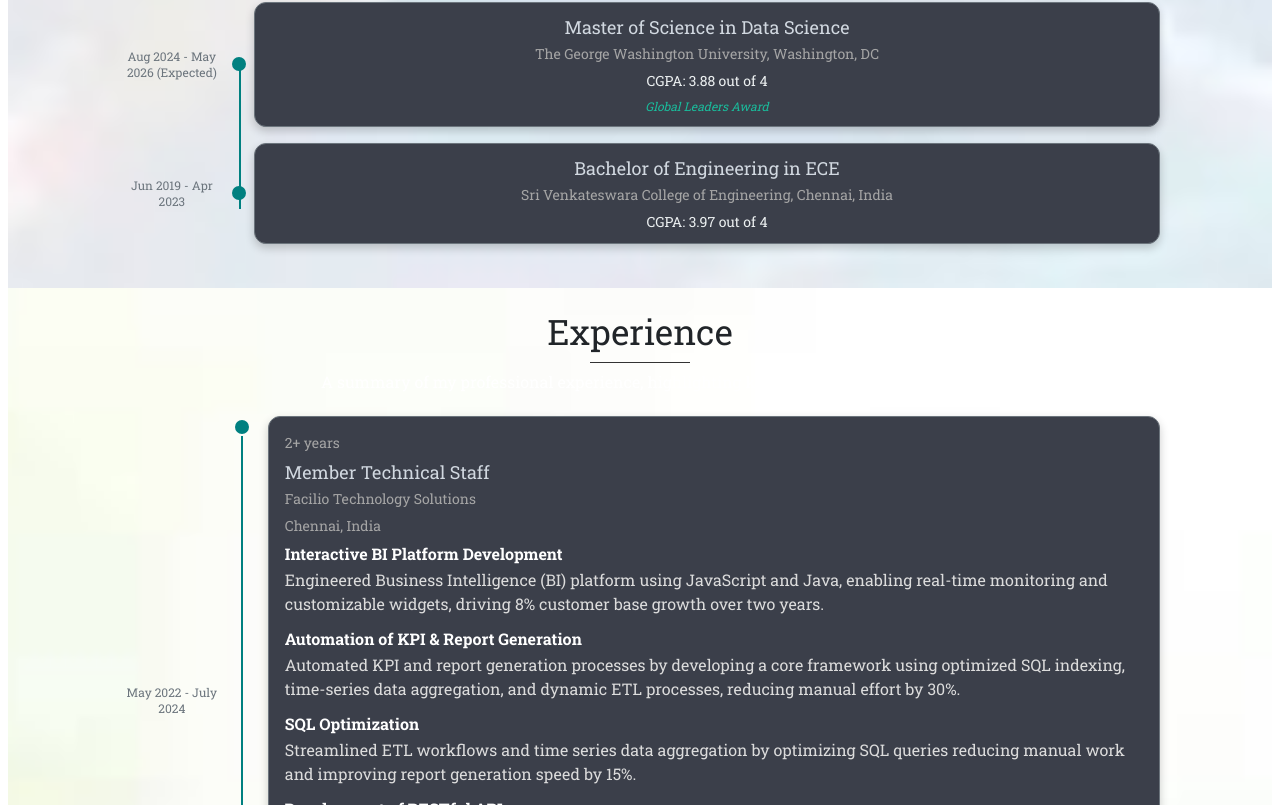
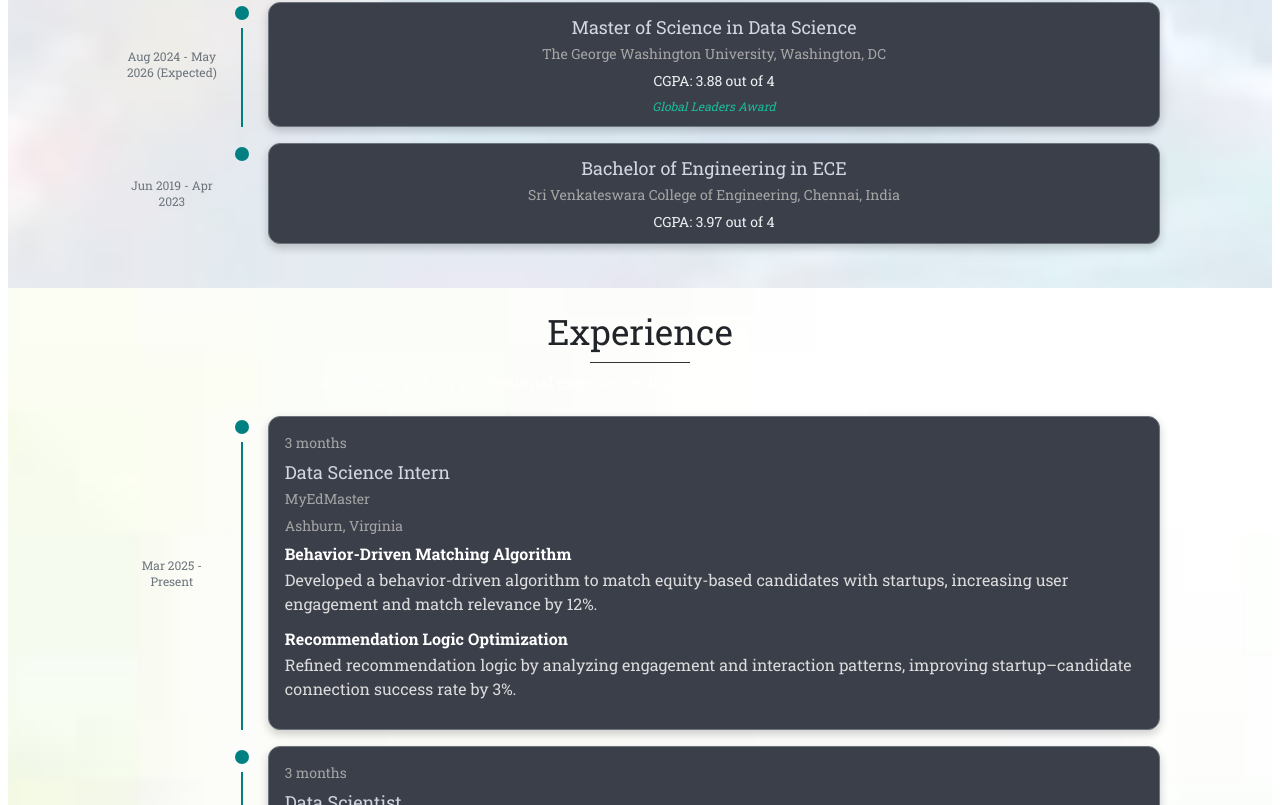
Before and after one commit to hariravi-ds/portfolio_hari, a Vue app: page / in a window 1280 px wide. Shown: the part 1715-2520 px from the top of the page. Built offline with nearby package versions, Linux system fonts and the light colour scheme.

Commit message:
experence changes

```diff
--- a/src/components/About.vue
+++ b/src/components/About.vue
@@ -44,8 +44,9 @@
     <div class="timeline">
       <div v-for="(event, index) in journey" :key="index" class="timeline-item">
         <div class="timeline-date">{{ event.date }}</div>
-        <div style="align-items: center; display: flex">
+        <div class="timeline-icon-wrapper">
           <div class="timeline-point"></div>
+          <div v-if="index !== journey.length - 1" class="timeline-line"></div>
         </div>
         <div class="timeline-content">
           <div class="title">{{ event.title }}</div>
@@ -180,28 +181,29 @@ export default {
   color: #1abc9c;
   font-style: italic;
 }
-
+.timeline-icon-wrapper {
+  position: relative;
+  display: flex;
+  flex-direction: column;
+  align-items: center;
+  margin-top: 4px;
+  margin-right: 8px;
+  width: 20px;
+}
 .timeline-point {
   width: 10px;
   height: 10px;
   background-color: teal;
+  border: 2px solid teal;
   border-radius: 50%;
-  border: 2px solid teal;
   z-index: 1;
-  position: relative;
 }
 
-.timeline-point::before {
-  content: "";
-  position: absolute;
+.timeline-line {
   width: 2px;
-  height: 150px;
+  flex-grow: 1;
   background-color: teal;
-  z-index: -1;
-}
-
-.timeline-item:last-child .timeline-point::before {
-  display: none;
+  margin-top: 8px;
 }
 .project-image {
   width: 500px;
--- a/src/components/Experience.vue
+++ b/src/components/Experience.vue
@@ -53,25 +53,6 @@ export default {
       image: require("@/assets/subtle2.jpeg"),
       journey: [
         {
-          date: "May 2022 - July 2024",
-          experience: "2+ years",
-          title: "Member Technical Staff",
-          work: "Facilio Technology Solutions",
-          location: "Chennai, India",
-          description: {
-            "Interactive BI Platform Development":
-              "Engineered Business Intelligence (BI) platform using JavaScript and Java, enabling real-time monitoring and customizable widgets, driving 8% customer base growth over two years.",
-            "Automation of KPI & Report Generation":
-              "Automated KPI and report generation processes by developing a core framework using optimized SQL indexing, time-series data aggregation, and dynamic ETL processes, reducing manual effort by 30%.",
-            "SQL Optimization":
-              "Streamlined ETL workflows and time series data aggregation by optimizing SQL queries reducing manual work and improving report generation speed by 15%.",
-            "Development of RESTful APIs":
-              "Developed RESTful APIs with well-defined endpoints for internal and external use, leveraging Swagger for documentation and Postman for unit testing, ensuring performance.",
-            "Promotion Ahead of Schedule":
-              "Secured a full-time position three months ahead of the typical promotion timeline after transitioning from an intern role, due to exceptional contributions and consistent performance in project delivery.",
-          },
-        },
-        {
           date: "Mar 2025 - Present",
           experience: "3 months",
           title: "Data Science Intern",
@@ -97,6 +78,25 @@ export default {
               "Conducted anomaly detection using PCA and clustering on energy usage data across 50+ buildings to optimize resource allocation.",
             "Operational Trend Analysis":
               "Applied Random Forest models to uncover operational trends, enhancing decision-making in university-wide energy strategy.",
+          },
+        },
+        {
+          date: "May 2022 - July 2024",
+          experience: "2+ years",
+          title: "Member Technical Staff",
+          work: "Facilio Technology Solutions",
+          location: "Chennai, India",
+          description: {
+            "Interactive BI Platform Development":
+              "Engineered Business Intelligence (BI) platform using JavaScript and Java, enabling real-time monitoring and customizable widgets, driving 8% customer base growth over two years.",
+            "Automation of KPI & Report Generation":
+              "Automated KPI and report generation processes by developing a core framework using optimized SQL indexing, time-series data aggregation, and dynamic ETL processes, reducing manual effort by 30%.",
+            "SQL Optimization":
+              "Streamlined ETL workflows and time series data aggregation by optimizing SQL queries reducing manual work and improving report generation speed by 15%.",
+            "Development of RESTful APIs":
+              "Developed RESTful APIs with well-defined endpoints for internal and external use, leveraging Swagger for documentation and Postman for unit testing, ensuring performance.",
+            "Promotion Ahead of Schedule":
+              "Secured a full-time position three months ahead of the typical promotion timeline after transitioning from an intern role, due to exceptional contributions and consistent performance in project delivery.",
           },
         },
       ],
@@ -167,7 +167,7 @@ export default {
   width: 2px;
   flex-grow: 1;
   background-color: teal;
-  margin-top: 2px;
+  margin-top: 8px;
 }
 
 .timeline-content {
```
